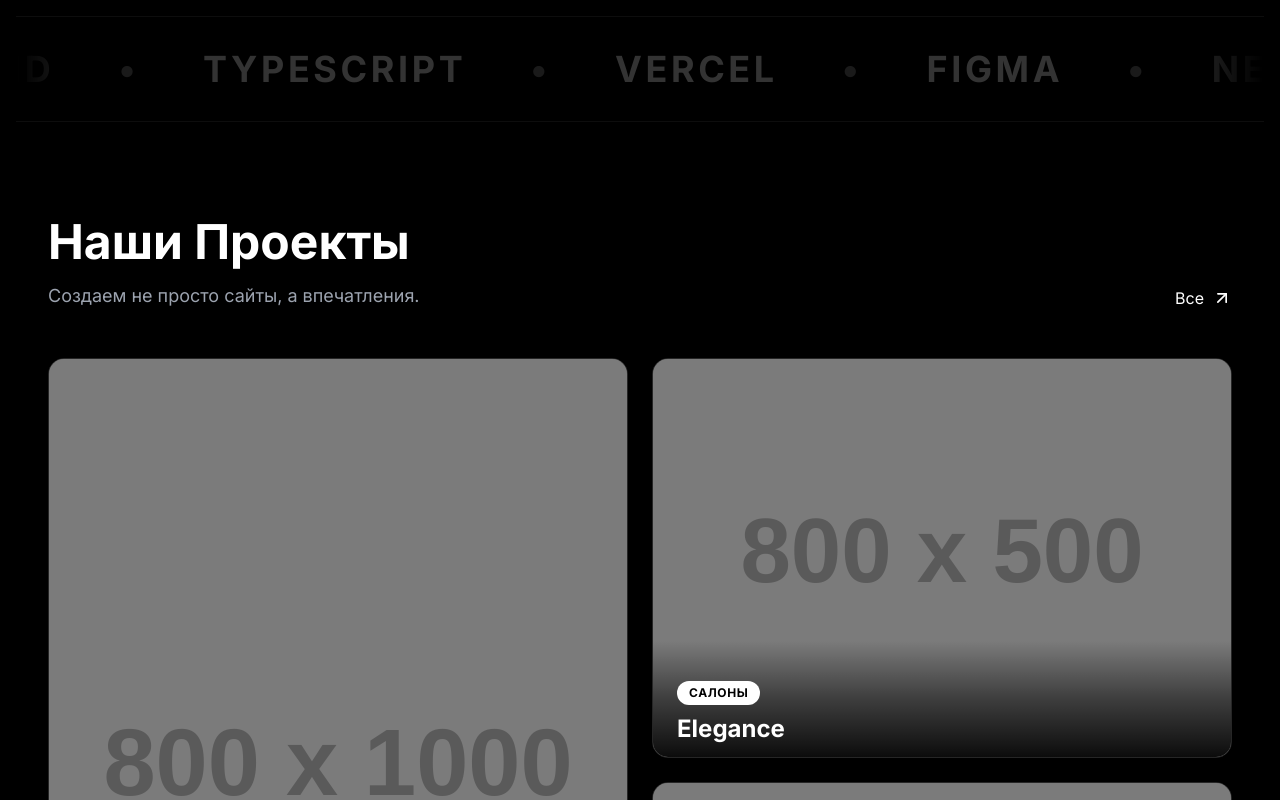
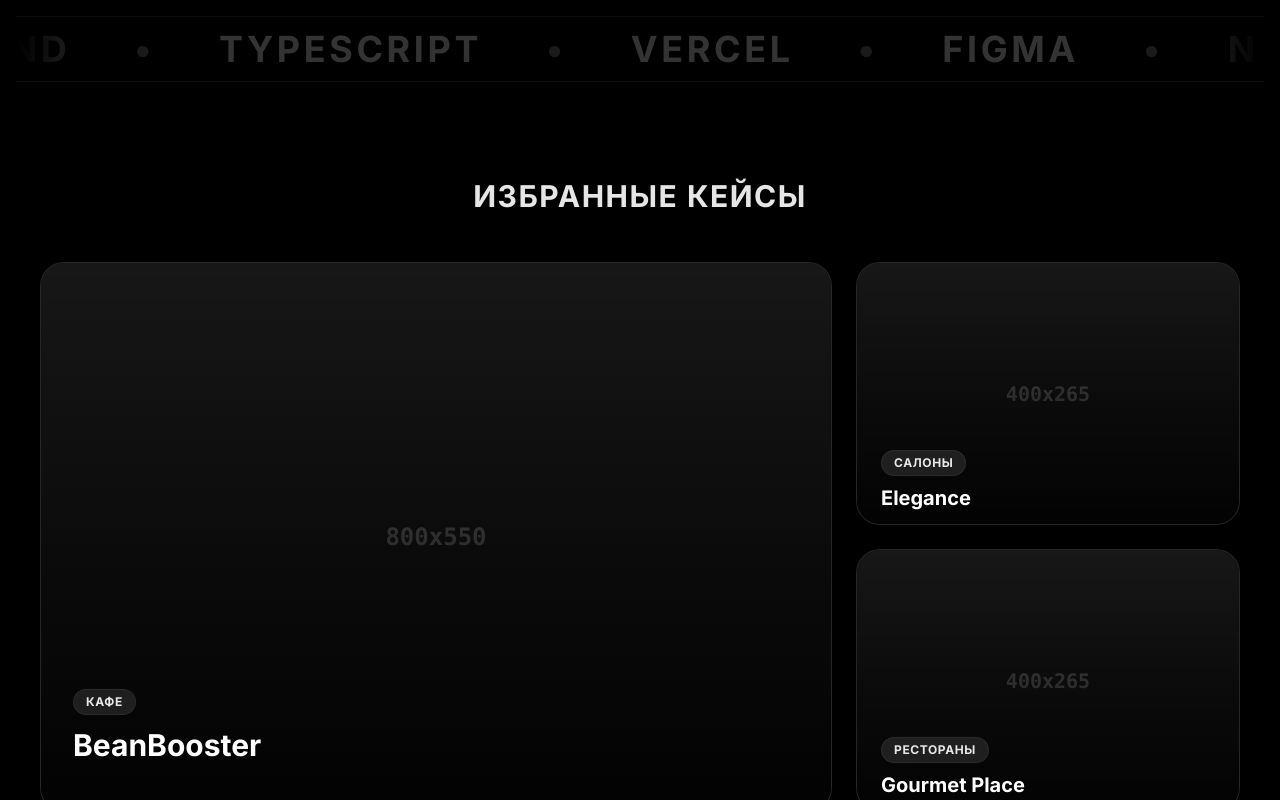
Before and after one commit to MarkysLeet/gemini, a Next.js app: page / in a window 1280 px wide. Shown: the part 880-1680 px from the top of the page. Built offline with nearby package versions, Linux system fonts and the light colour scheme.

Commit message:
Redesign Featured Projects section with Bento Grid layout and Glassmorphism style

```diff
--- a/src/components/FeaturedProjects.tsx
+++ b/src/components/FeaturedProjects.tsx
@@ -2,7 +2,6 @@
 
 import React from "react";
 import Link from "next/link";
-import Image from "next/image";
 import { motion } from "framer-motion";
 import { ArrowUpRight } from "lucide-react";
 import { projects } from "@/data/projects";
@@ -18,52 +17,42 @@ const FeaturedProjects = () => {
   if (featuredProjects.length < 3) return null;
 
   return (
-    <section className="py-24 bg-black relative z-10">
-      <div className="max-w-7xl mx-auto px-4 sm:px-6 lg:px-8">
+    <section className="bg-black relative z-10">
+      <div className="max-w-7xl mx-auto px-4 sm:px-6 py-24">
         <ScrollReveal>
-          <div className="flex justify-between items-end mb-12">
-            <div>
-              <h2 className="text-4xl md:text-5xl font-bold text-white mb-4">
+          <div className="text-center mb-12">
+            <h2 className="text-3xl font-bold uppercase tracking-wider text-white/90">
               {t.projects.title}
             </h2>
-              <p className="text-gray-400 max-w-xl text-lg">
-                {t.hero.subtitle}
-              </p>
-            </div>
-            <Link
-              href="/projects"
-              className="hidden md:flex items-center gap-2 text-white hover:text-gray-300 transition-colors group"
-            >
-              {t.projects.categories.all}
-              <ArrowUpRight className="w-5 h-5 group-hover:-translate-y-1 group-hover:translate-x-1 transition-transform" />
-            </Link>
           </div>
         </ScrollReveal>
 
-        <div className="grid grid-cols-1 md:grid-cols-2 gap-6 auto-rows-[400px]">
-          {/* First Item - Large (Spans 2 rows on desktop) */}
+        <div className="grid grid-cols-1 lg:grid-cols-3 gap-6 lg:h-[550px]">
+          {/* Main Card - Large (Spans 2 cols) */}
           <motion.div
             initial={{ opacity: 0, y: 20 }}
             whileInView={{ opacity: 1, y: 0 }}
             viewport={{ once: true }}
             transition={{ duration: 0.6 }}
-            className="group relative row-span-1 md:row-span-2 rounded-2xl overflow-hidden border border-neutral-800 bg-neutral-900"
+            className="group relative lg:col-span-2 h-full rounded-3xl overflow-hidden border border-white/10 bg-[#0f0f0f] hover:border-white/25 transition-colors duration-500"
           >
-            <Link href={`/projects/${featuredProjects[0].id}`} className="block w-full h-full">
+            <Link href={`/projects/${featuredProjects[0].id}`} className="block w-full h-full relative">
+              {/* Image Placeholder with Zoom Effect */}
               <div className="absolute inset-0 overflow-hidden">
-                <Image
-                  src="https://placehold.co/800x1000/1a1a1a/FFFFFF?text=Project+Image+800x1000"
-                  alt={featuredProjects[0].title}
-                  fill
-                  className="object-cover transition-transform duration-700 group-hover:scale-105"
-                />
-                <div className="absolute inset-0 bg-black/40 group-hover:bg-black/20 transition-colors duration-500" />
+                <div className="w-full h-full bg-neutral-900 transition-transform duration-700 ease-out group-hover:scale-105 flex items-center justify-center">
+                   <span className="text-white/30 text-2xl font-mono font-bold">800x550</span>
+                </div>
               </div>
 
-              <div className="absolute bottom-0 left-0 w-full p-8 bg-gradient-to-t from-black/90 via-black/50 to-transparent">
+              {/* Overlay Gradient */}
+              <div className="absolute inset-0 bg-gradient-to-t from-black/90 via-black/50 to-transparent" />
+
+              {/* Content */}
+              <div className="absolute bottom-0 left-0 w-full p-8">
                 <div className="transform translate-y-4 group-hover:translate-y-0 transition-transform duration-500">
                   <div className="flex gap-2 mb-3 flex-wrap">
-                    <span className="px-3 py-1 text-xs font-bold uppercase tracking-wider text-black bg-white rounded-full">
+                     {/* Glass Chip */}
+                    <span className="px-3 py-1 text-xs font-bold uppercase tracking-wider text-white/90 bg-white/10 backdrop-blur-md border border-white/5 rounded-full">
                       {t.projects.categories[featuredProjects[0].category] || featuredProjects[0].category}
                     </span>
                   </div>
@@ -76,33 +65,36 @@ const FeaturedProjects = () => {
             </Link>
           </motion.div>
 
+          {/* Right Column - Two Small Cards */}
+          <div className="lg:col-span-1 flex flex-col gap-6 h-full">
             {/* Second Item */}
             <motion.div
                 initial={{ opacity: 0, y: 20 }}
                 whileInView={{ opacity: 1, y: 0 }}
                 viewport={{ once: true }}
                 transition={{ duration: 0.6, delay: 0.1 }}
-            className="group relative rounded-2xl overflow-hidden border border-neutral-800 bg-neutral-900"
+                className="group relative flex-1 rounded-3xl overflow-hidden border border-white/10 bg-[#0f0f0f] hover:border-white/25 transition-colors duration-500"
             >
-             <Link href={`/projects/${featuredProjects[1].id}`} className="block w-full h-full">
+                <Link href={`/projects/${featuredProjects[1].id}`} className="block w-full h-full relative">
+                     {/* Image Placeholder with Zoom Effect */}
                     <div className="absolute inset-0 overflow-hidden">
-                <Image
-                  src="https://placehold.co/800x500/1a1a1a/FFFFFF?text=Project+Image+800x500"
-                  alt={featuredProjects[1].title}
-                  fill
-                  className="object-cover transition-transform duration-700 group-hover:scale-105"
-                />
-                <div className="absolute inset-0 bg-black/40 group-hover:bg-black/20 transition-colors duration-500" />
+                        <div className="w-full h-full bg-neutral-900 transition-transform duration-700 ease-out group-hover:scale-105 flex items-center justify-center">
+                            <span className="text-white/30 text-xl font-mono font-bold">400x265</span>
+                        </div>
                     </div>
 
-              <div className="absolute bottom-0 left-0 w-full p-6 bg-gradient-to-t from-black/90 via-black/50 to-transparent">
+                     {/* Overlay Gradient */}
+                    <div className="absolute inset-0 bg-gradient-to-t from-black/90 via-black/50 to-transparent" />
+
+                     {/* Content */}
+                    <div className="absolute bottom-0 left-0 w-full p-6">
                          <div className="transform translate-y-4 group-hover:translate-y-0 transition-transform duration-500">
                             <div className="flex gap-2 mb-2 flex-wrap">
-                    <span className="px-3 py-1 text-xs font-bold uppercase tracking-wider text-black bg-white rounded-full">
+                                <span className="px-3 py-1 text-xs font-bold uppercase tracking-wider text-white/90 bg-white/10 backdrop-blur-md border border-white/5 rounded-full">
                                 {t.projects.categories[featuredProjects[1].category] || featuredProjects[1].category}
                                 </span>
                             </div>
-                  <h3 className="text-2xl font-bold text-white mb-1">{featuredProjects[1].title}</h3>
+                            <h3 className="text-xl font-bold text-white mb-1">{featuredProjects[1].title}</h3>
                          </div>
                     </div>
                 </Link>
@@ -114,34 +106,36 @@ const FeaturedProjects = () => {
                 whileInView={{ opacity: 1, y: 0 }}
                 viewport={{ once: true }}
                 transition={{ duration: 0.6, delay: 0.2 }}
-            className="group relative rounded-2xl overflow-hidden border border-neutral-800 bg-neutral-900"
+                className="group relative flex-1 rounded-3xl overflow-hidden border border-white/10 bg-[#0f0f0f] hover:border-white/25 transition-colors duration-500"
             >
-             <Link href={`/projects/${featuredProjects[2].id}`} className="block w-full h-full">
+                <Link href={`/projects/${featuredProjects[2].id}`} className="block w-full h-full relative">
+                     {/* Image Placeholder with Zoom Effect */}
                     <div className="absolute inset-0 overflow-hidden">
-                <Image
-                  src="https://placehold.co/800x500/1a1a1a/FFFFFF?text=Project+Image+800x500"
-                  alt={featuredProjects[2].title}
-                  fill
-                  className="object-cover transition-transform duration-700 group-hover:scale-105"
-                />
-                <div className="absolute inset-0 bg-black/40 group-hover:bg-black/20 transition-colors duration-500" />
+                         <div className="w-full h-full bg-neutral-900 transition-transform duration-700 ease-out group-hover:scale-105 flex items-center justify-center">
+                            <span className="text-white/30 text-xl font-mono font-bold">400x265</span>
+                        </div>
                     </div>
 
-              <div className="absolute bottom-0 left-0 w-full p-6 bg-gradient-to-t from-black/90 via-black/50 to-transparent">
+                    {/* Overlay Gradient */}
+                    <div className="absolute inset-0 bg-gradient-to-t from-black/90 via-black/50 to-transparent" />
+
+                     {/* Content */}
+                    <div className="absolute bottom-0 left-0 w-full p-6">
                         <div className="transform translate-y-4 group-hover:translate-y-0 transition-transform duration-500">
                              <div className="flex gap-2 mb-2 flex-wrap">
-                    <span className="px-3 py-1 text-xs font-bold uppercase tracking-wider text-black bg-white rounded-full">
+                                <span className="px-3 py-1 text-xs font-bold uppercase tracking-wider text-white/90 bg-white/10 backdrop-blur-md border border-white/5 rounded-full">
                                 {t.projects.categories[featuredProjects[2].category] || featuredProjects[2].category}
                                 </span>
                             </div>
-                  <h3 className="text-2xl font-bold text-white mb-1">{featuredProjects[2].title}</h3>
+                            <h3 className="text-xl font-bold text-white mb-1">{featuredProjects[2].title}</h3>
                         </div>
                     </div>
                 </Link>
             </motion.div>
           </div>
+        </div>
 
-        <div className="mt-8 text-center md:hidden">
+         <div className="mt-12 text-center md:hidden">
            <Link
               href="/projects"
               className="inline-flex items-center gap-2 text-white border border-white/20 px-6 py-3 rounded-full hover:bg-white hover:text-black transition-all"
--- a/src/components/TechMarquee.tsx
+++ b/src/components/TechMarquee.tsx
@@ -16,7 +16,7 @@ const TechMarquee = () => {
   const marqueeItems = [...technologies, ...technologies, ...technologies, ...technologies];
 
   return (
-    <div className="w-full overflow-hidden py-8 bg-black/50 backdrop-blur-sm border-y border-white/5">
+    <div className="w-full overflow-hidden py-3 bg-black/50 backdrop-blur-sm border-y border-white/5">
       <div className="relative flex items-center">
         {/* Left Fade Gradient */}
         <div className="absolute left-0 top-0 bottom-0 w-24 bg-gradient-to-r from-black to-transparent z-10 pointer-events-none"></div>
--- a/src/data/translations.ts
+++ b/src/data/translations.ts
@@ -199,7 +199,7 @@ export const translations: Record<"ru" | "en" | "tr", Translation> = {
       recommended: "Рекомендуемый выбор",
     },
     projects: {
-      title: "Наши Проекты",
+      title: "Избранные кейсы",
       categories: {
         all: "Все",
         cafe: "Кафе",
```
Lines whose indentation alone changed are shown as unchanged.
